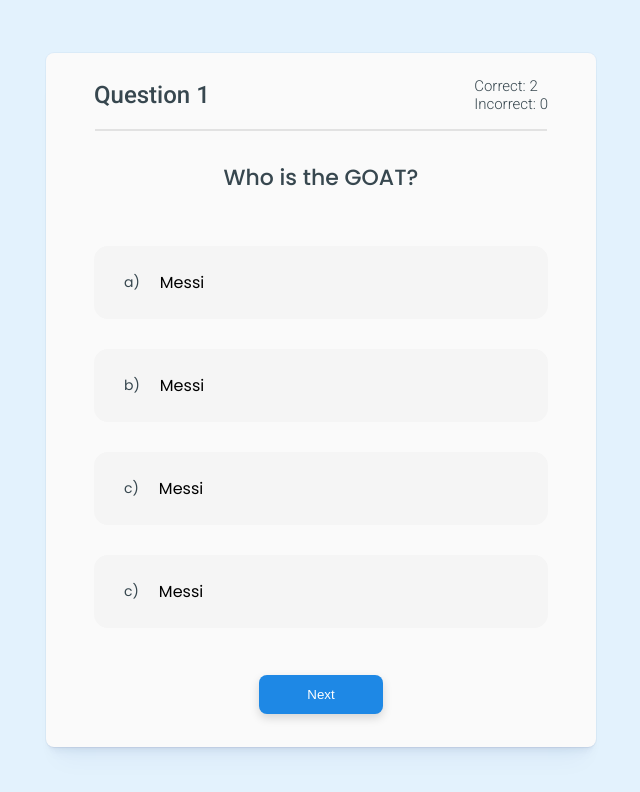
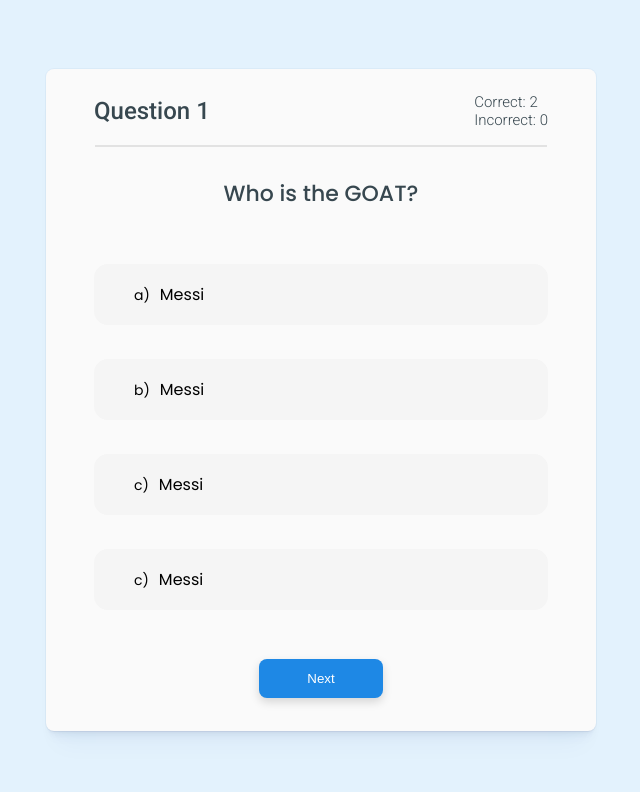
Before and after one commit to Aadithapa456/quiz-app, a plain HTML site: page index.html in a window 1280 px wide. Shown: the whole page, without its empty margins (319-959 px from the left). Drawn offline with Linux system fonts and the light colour scheme.

Commit message:
changed the button structure

```diff
--- a/index.html
+++ b/index.html
@@ -31,10 +31,10 @@
                 <p>Who is the GOAT?</p>
             </div>
             <div class="quiz-options">
-                <div class="first-option"><span>a)</span><button>Messi</button></div>
-                <div class="second-option"><span>b)</span><button>Messi</button></div>
-                <div class="third-option"><span>c)</span><button>Messi</button></div>
-                <div class="fourth-option"><span>c)</span><button>Messi</button></div>
+                <div class="first-option"><button><span>a)</span>Messi</button></div>
+                <div class="second-option"><button><span>b)</span>Messi</button></div>
+                <div class="third-option"><button><span>c)</span>Messi</button></div>
+                <div class="fourth-option"><button><span>c)</span>Messi</button></div>
             </div>
         </div>
         <div class="next-btn-area">
--- a/script.js
+++ b/script.js
@@ -60,28 +60,8 @@ function updateQuestion() {
    questionContainer.innerHTML = currentQuestion.question;
    options.forEach((option, index) => {
       const currentOption = ["a", "b", "c", "d"][index];
-      option.innerHTML = currentQuestion[currentOption];
+      option.innerHTML = `<span>${currentOption})</span>${currentQuestion[currentOption]}`;
    });
    i++;
 }
 nextBtn.addEventListener("click", updateQuestion);
-// function updateQuestion() {
-//     // Get the first question from the questions array
-//     const currentQuestion = questions[0];
-
-//     // Update the question text
-//     questionContainer.innerHTML = currentQuestion.question;
-
-//     // Update the options
-//     options.forEach((option, index) => {
-//         // Ensure you have an option available for the current index
-//         const letter = ["a", "b", "c", "d"][index]; // Get the option letter (a, b, c, d)
-
-//         // Check if the letter exists in the current question object
-//         if (currentQuestion[letter]) {
-//             option.innerHTML = currentQuestion[letter]; // Access the correct answer using the letter
-//         } else {
-//             option.innerHTML = ""; // If not available, clear the option
-//         }
-//     });
-// }
--- a/style.css
+++ b/style.css
@@ -82,29 +82,23 @@ body {
    margin-top: 2.4rem;
 }
 .quiz-options div {
-   width: 100%;
-   display: flex;
-   justify-content: center;
-   align-items: center;
-   background-color: #f5f5f5;
-   padding: 1.2rem 3rem;
-   gap: 20px;
-   border-radius: 14px;
    transition: 0.5s;
-   margin: 1rem 0;
 }
 .quiz-options span {
    font-size: 1.4rem;
+   margin: 0 1rem;
 }
 .quiz-options button {
    font-family: "Poppins";
+   padding: 1.8rem 3rem;
+   border-radius: 14px;
+   background-color: #f5f5f5;
    margin: 1.2rem 0;
    width: 100%;
    text-align: left;
    font-size: 1.6rem;
-   background-color: transparent;
 }
-.quiz-options div:hover {
+.quiz-options button:hover {
    background-color: var(--options-hover);
 }
 .next-btn-area {
```
